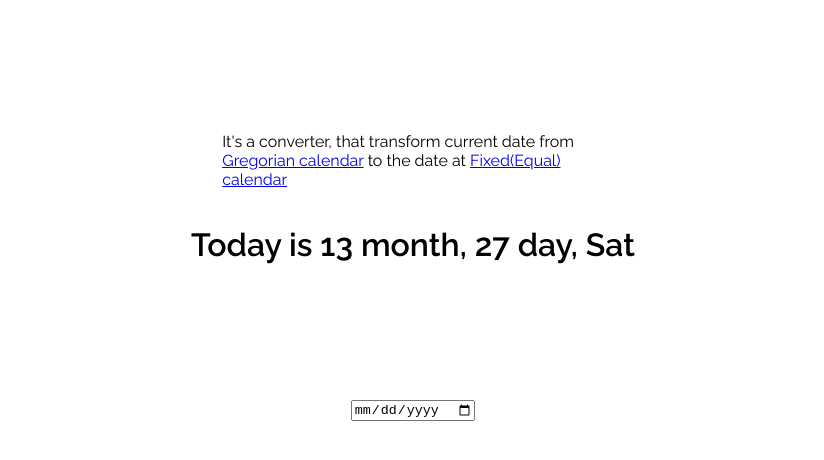
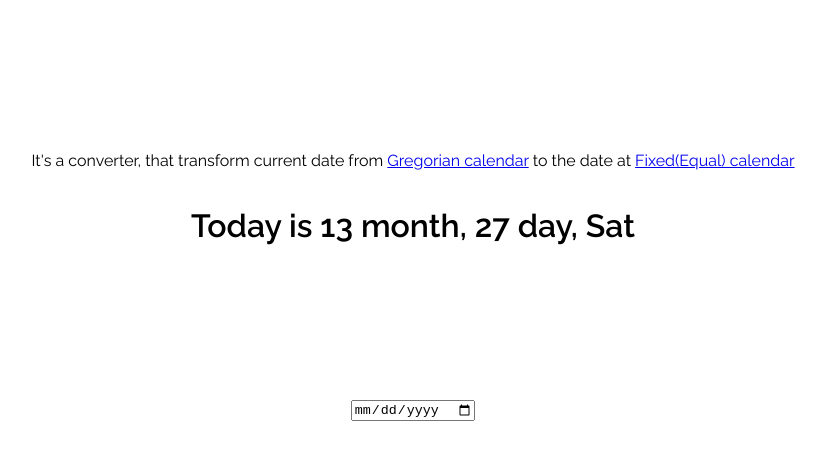
Before and after one commit to smthspecial/equal-calendar, a plain HTML site: page index.html in a window 1280 px wide. Shown: the whole page, without its empty margins (227-1051 px from the left). Drawn offline with Linux system fonts and the light colour scheme.

Commit message:
remove max-width from description

```diff
--- a/src/style.css
+++ b/src/style.css
@@ -34,7 +34,3 @@ body {
     margin: 0 20px;
 
 }
-
-.description {
-    max-width: 50%;
-}
```
